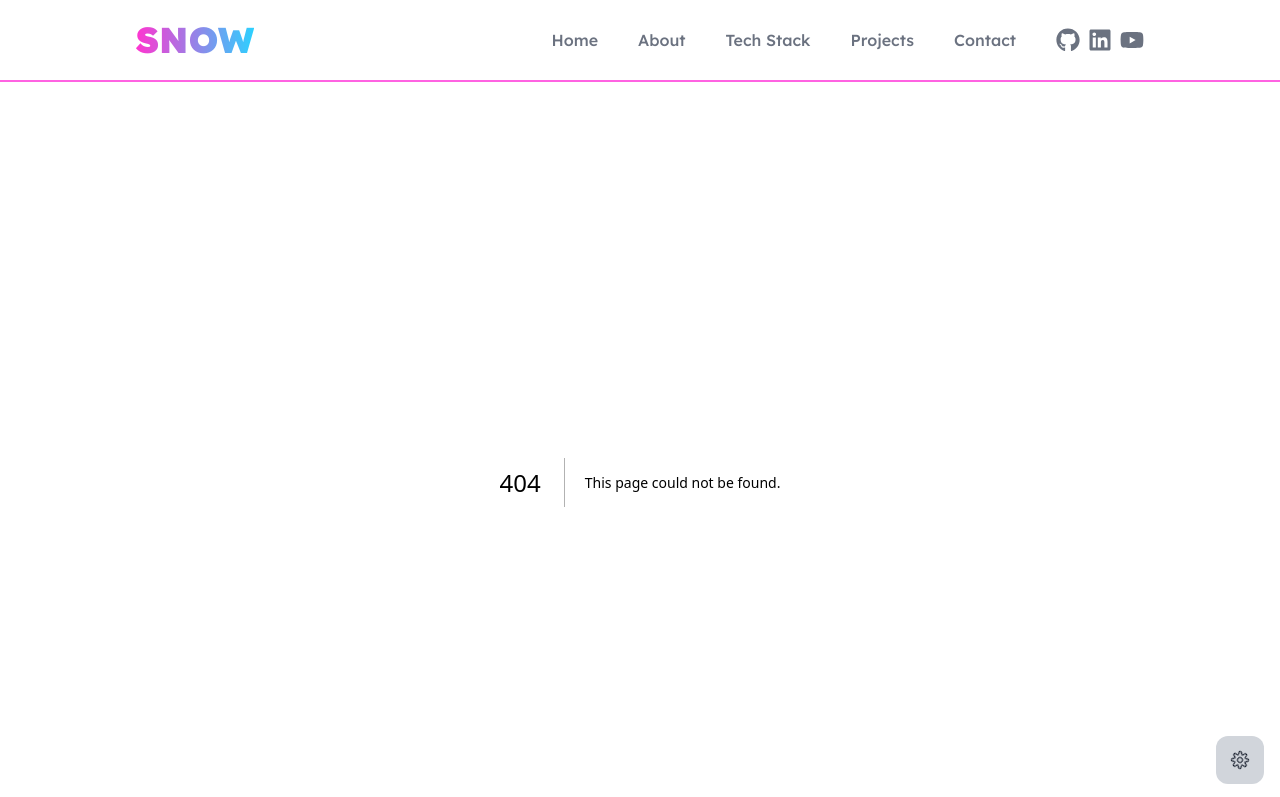
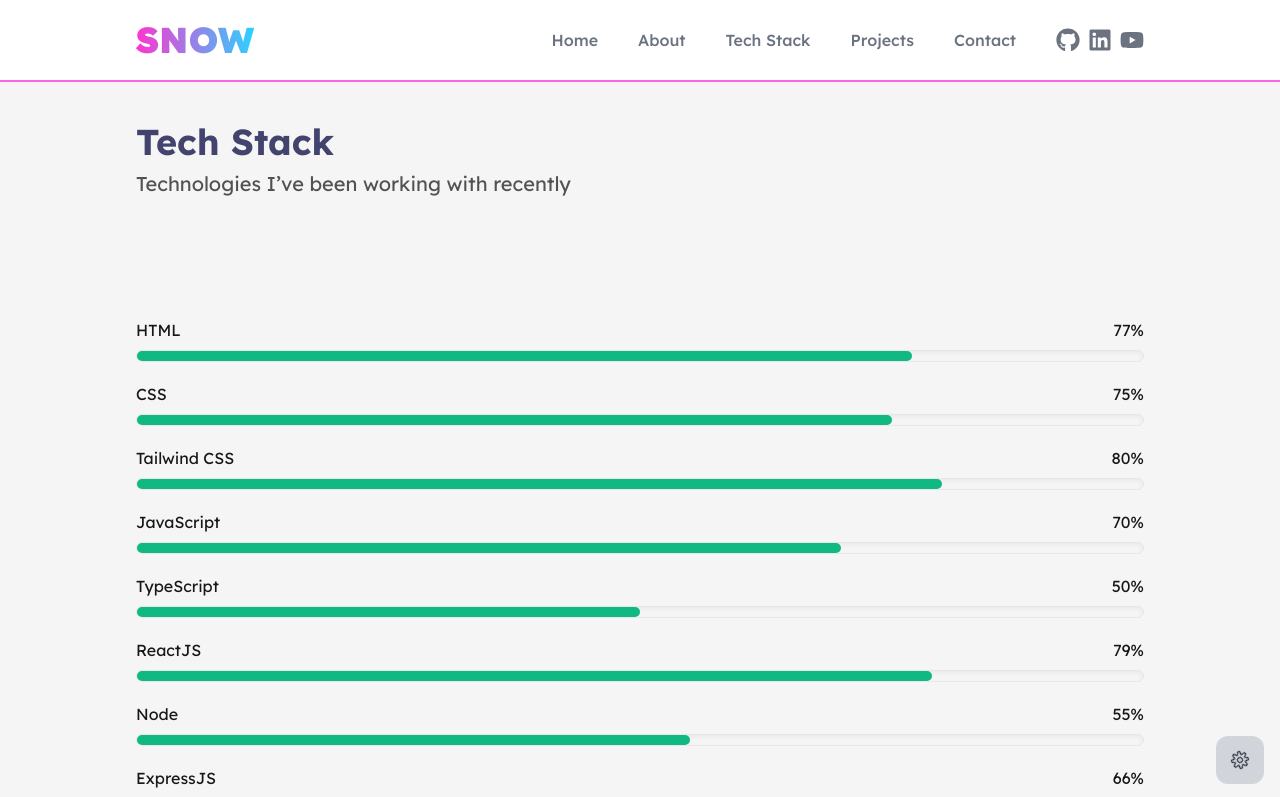
Before and after one commit to tushar-454/nextjs-portfolio, a Next.js app: page /tech-stack in a window 1280 px wide. Before the commit this address had no page. Shown: the top 797 px of the page. Built offline with nearby package versions, Linux system fonts and the light colour scheme.

Commit message:
Add TechStack component with percentage bad horizontally bar system

```diff
--- /dev/null
+++ b/src/Data/techSkills.ts
@@ -0,0 +1,52 @@
+export type TechSkill = {
+  name: string;
+  percentage: string;
+};
+const techSkills: TechSkill[] = [
+  {
+    name: 'HTML',
+    percentage: '77%',
+  },
+  {
+    name: 'CSS',
+    percentage: '75%',
+  },
+  {
+    name: 'Tailwind CSS',
+    percentage: '80%',
+  },
+  {
+    name: 'JavaScript',
+    percentage: '70%',
+  },
+  {
+    name: 'TypeScript',
+    percentage: '50%',
+  },
+  {
+    name: 'ReactJS',
+    percentage: '79%',
+  },
+  {
+    name: 'Node',
+    percentage: '55%',
+  },
+  {
+    name: 'ExpressJS',
+    percentage: '66%',
+  },
+  {
+    name: 'MongoDB',
+    percentage: '40%',
+  },
+  {
+    name: 'Firebase',
+    percentage: '60%',
+  },
+  {
+    name: 'Git & GitHub',
+    percentage: '70%',
+  },
+];
+
+export default techSkills;
--- /dev/null
+++ b/src/app/tech-stack/page.tsx
@@ -0,0 +1,19 @@
+import Container from '@/components/shared/Container';
+import PageHead from '@/components/shared/PageHead';
+import TechSkills from '@/components/techstack/TechSkills';
+
+const page = () => {
+  return (
+    <main className='bg-neutral-100 dark:bg-[#191919]'>
+      <Container>
+        <PageHead
+          title='Tech Stack'
+          description=' Technologies I’ve been working with recently'
+        />
+        <TechSkills />
+      </Container>
+    </main>
+  );
+};
+
+export default page;
--- /dev/null
+++ b/src/components/shared/PageHead.tsx
@@ -0,0 +1,19 @@
+interface PageHeadProps {
+  title: string;
+  description: string;
+}
+
+const PageHead: React.FC<PageHeadProps> = ({ title, description }) => {
+  return (
+    <div className='flex flex-col gap-2 py-10'>
+      <h1 className='text-4xl font-bold text-east-bay-900 dark:text-neutral-100'>
+        {title}
+      </h1>
+      <p className='text-xl text-neutral-600 dark:text-neutral-400'>
+        {description}
+      </p>
+    </div>
+  );
+};
+
+export default PageHead;
--- a/src/components/shared/Settings.tsx
+++ b/src/components/shared/Settings.tsx
@@ -36,7 +36,7 @@
   return (
     <div
       onClick={() => setIsOpen(!isOpen)}
-      className={`fixed bottom-4 right-4 cursor-pointer rounded-xl bg-gray-300 p-3`}
+      className={`fixed bottom-4 right-4 z-[99999] cursor-pointer rounded-xl bg-gray-300 p-3`}
     >
       <div className='relative'>
         <CiSettings
--- /dev/null
+++ b/src/components/techstack/TechSkills.tsx
@@ -0,0 +1,14 @@
+import techSkills, { TechSkill } from '@/Data/techSkills';
+import TeckSkillBar from './TeckSkillBar';
+
+const TechSkills = () => {
+  return (
+    <div className='space-y-5 py-20'>
+      {techSkills.map((skill: TechSkill, index: number) => (
+        <TeckSkillBar key={index} skill={skill} />
+      ))}
+    </div>
+  );
+};
+
+export default TechSkills;
--- /dev/null
+++ b/src/components/techstack/TeckSkillBar.tsx
@@ -0,0 +1,24 @@
+import { TechSkill } from '@/Data/techSkills';
+
+interface TeckSkillBarProps {
+  skill: TechSkill;
+}
+
+const TeckSkillBar: React.FC<TeckSkillBarProps> = ({ skill }) => {
+  return (
+    <div className='flex flex-col gap-2'>
+      <div className='flex items-center justify-between text-neutral-900 dark:text-neutral-200'>
+        <p>{skill.name}</p>
+        <p>{skill.percentage}</p>
+      </div>
+      <div className='relative h-3 w-full rounded-full border shadow-inner'>
+        <span
+          style={{ width: skill.percentage }}
+          className='block h-full cursor-pointer rounded-full bg-emerald-500'
+        ></span>
+      </div>
+    </div>
+  );
+};
+
+export default TeckSkillBar;
```
